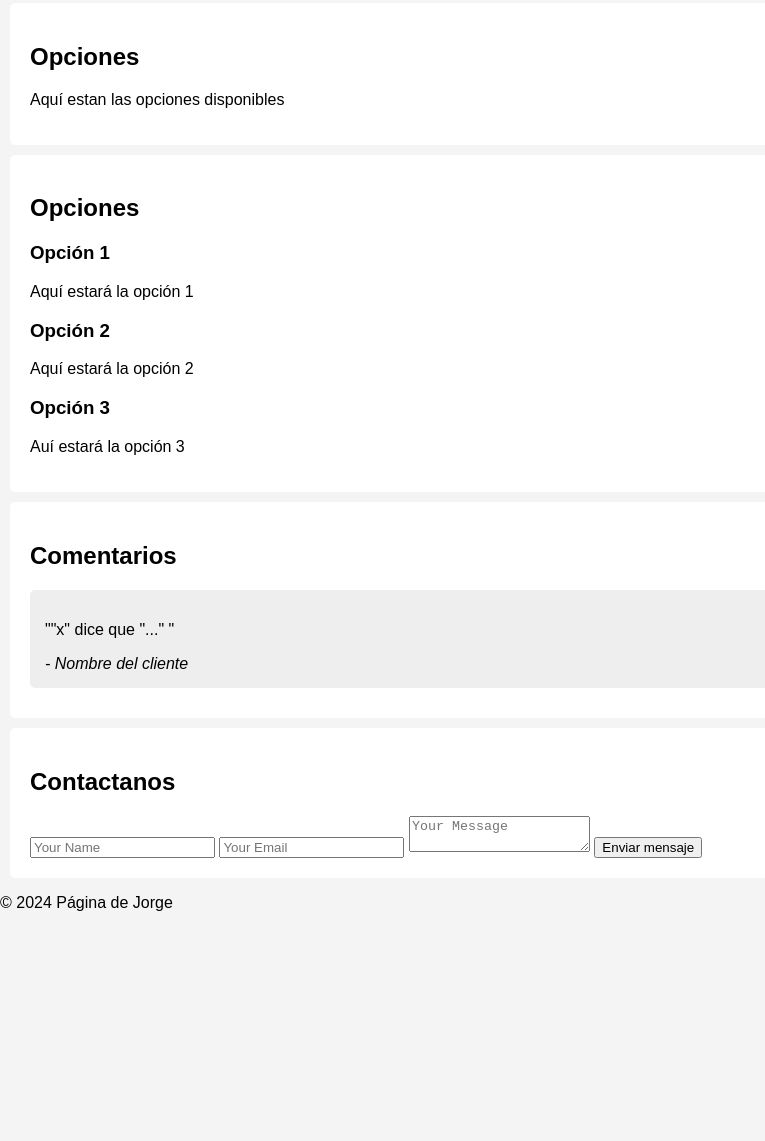
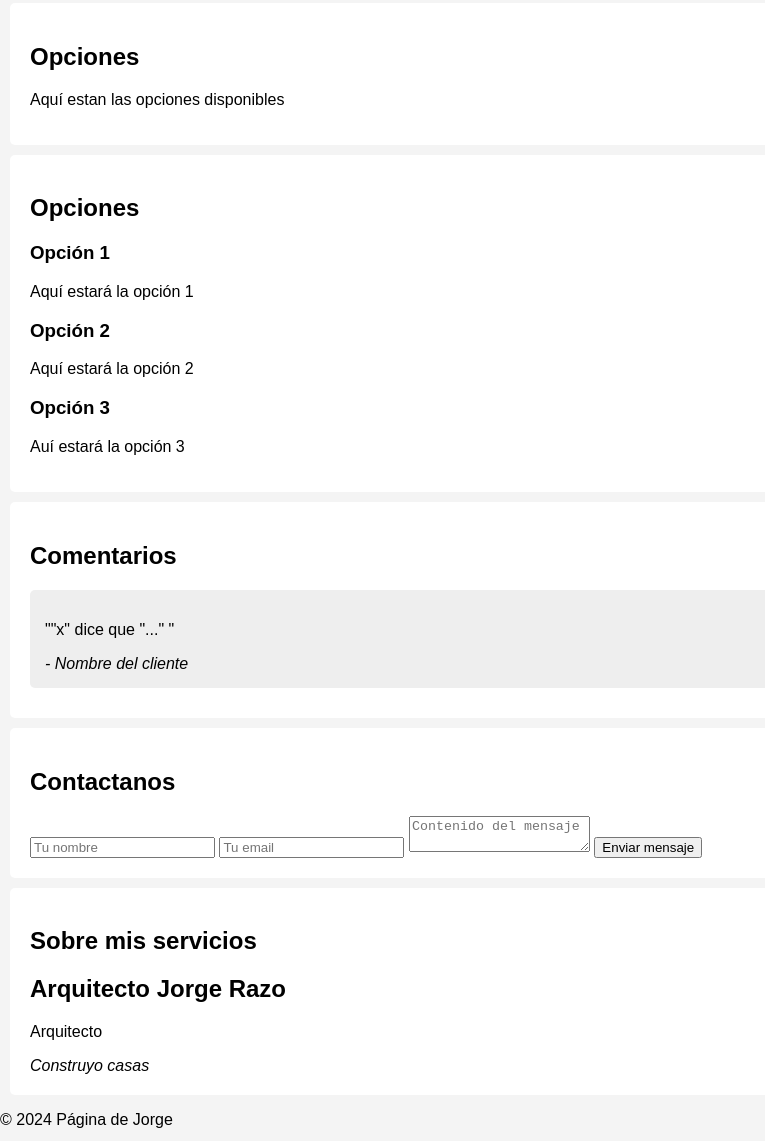
Before and after one commit to Dencate/Page, a plain HTML site: page index.html in a window 1280 px wide. Shown: the part 471-1612 px from the top of the page, without its empty margins (0-765 px from the left). Before the commit the page ends 1399 px from the top, so only its background shows below. Drawn offline with Linux system fonts and the light colour scheme.

Commit message:
Update index.html

```diff
--- a/index.html
+++ b/index.html
@@ -3,7 +3,89 @@
 <head>
     <meta charset="UTF-8">
     <meta name="viewport" content="width=device-width, initial-scale=1.0">
+    <title>Jorge </title><!DOCTYPE html>
+<html lang="en">
+<head>
+    <meta charset="UTF-8">
+    <meta name="viewport" content="width=device-width, initial-scale=1.0">
     <title>Jorge </title>
+    <link rel="stylesheet" href="styles.css">
+    <link rel="stylesheet" href="https://cdnjs.cloudflare.com/ajax/libs/font-awesome/5.15.4/css/all.min.css">
+</head>
+<body>
+    <header>
+        <h1>Página de Jorge</h1>
+        <nav>
+            <ul>
+                <li><a href="#about">Sobre nosotros</a></li>
+                <li><a href="#services">Servicios</a></li>
+                <li><a href="#testimonials">Opiniones</a></li>
+                <li><a href="#contact">Contactanos</a></li>
+            </ul>
+        </nav>
+    </header>
+
+    <section class="hero">
+        <h2>Bienvenido a la página de Jorge</h2>
+        <p>Aquí estará la información de la página</p>
+        <a href="#contact" class="cta-button">Empecemos</a>
+    </section>
+
+    <section id="about">
+        <h2>Opciones</h2>
+        <p>Aquí estan las opciones disponibles</p>
+    </section>
+
+    <section id="services">
+        <h2>Opciones</h2>
+        <div class="service">
+            <h3>Opción 1</h3>
+            <p>Aquí estará la opción 1</p>
+        </div>
+        <div class="service">
+            <h3>Opción 2</h3>
+            <p>Aquí estará la opción 2</p>
+        </div>
+        <div class="service">
+            <h3>Opción 3</h3>
+            <p>Auí estará la opción 3</p>
+        </div>
+    </section>
+
+    <section id="testimonials">
+        <h2>Comentarios</h2>
+        <div class="testimonial">
+            <p>""x" dice que "..." "</p>
+            <cite>- Nombre del cliente</cite>
+        </div>
+    </section>
+
+    <section id="contact">
+        <h2>Contactanos</h2>
+        <form id="contact-form">
+            <input type="text" name="name" placeholder="Tu nombre" required>
+            <input type="email" name="email" placeholder="Tu email" required>
+            <textarea name="message" placeholder="Contenido del mensaje" required></textarea>
+            <button type="submit">Enviar mensaje</button>
+        </form>
+    </section>
+
+    <section id="footholder">
+        <h2>Sobre mis servicios</h2>
+        <div class="footholder">
+            <h2>Arquitecto Jorge Razo</h2>
+            <p>Arquitecto</p>
+            <cite>Construyo casas</cite>
+        </div>
+    </section>
+
+    <footer>
+        <p>&copy; 2024 Página de Jorge</p>
+    </footer>
+
+    <script src="script.js"></script>
+</body>
+</html>
     <link rel="stylesheet" href="styles.css">
     <link rel="stylesheet" href="https://cdnjs.cloudflare.com/ajax/libs/font-awesome/5.15.4/css/all.min.css">
 </head>
```
